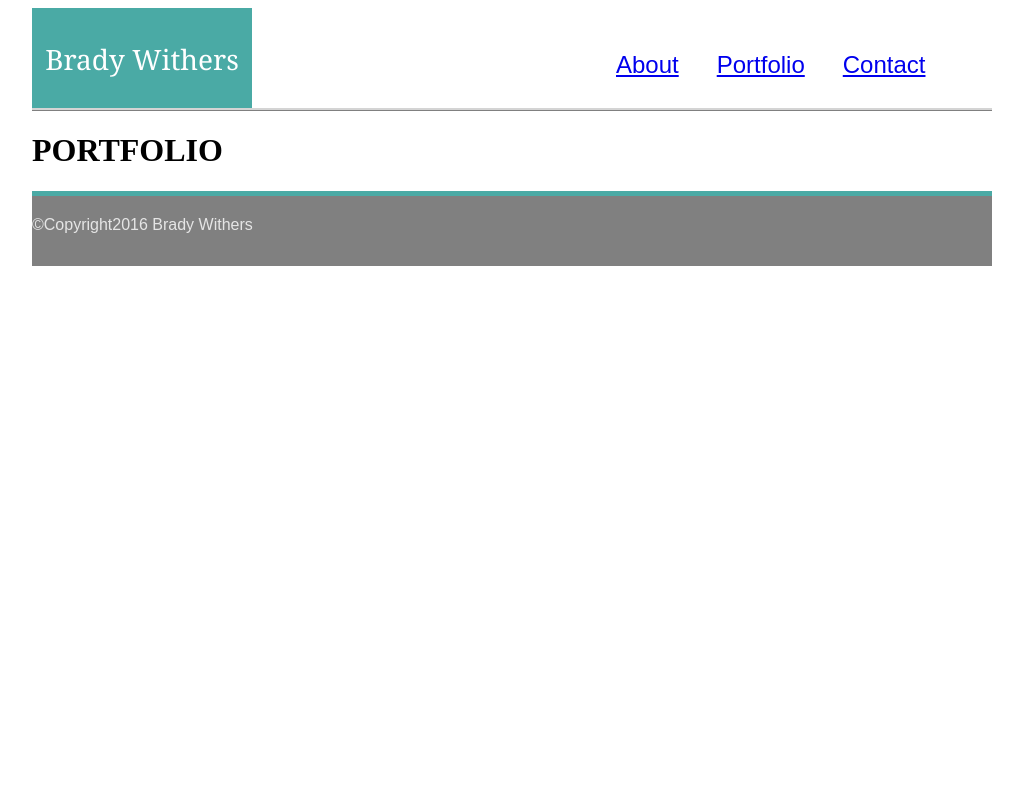
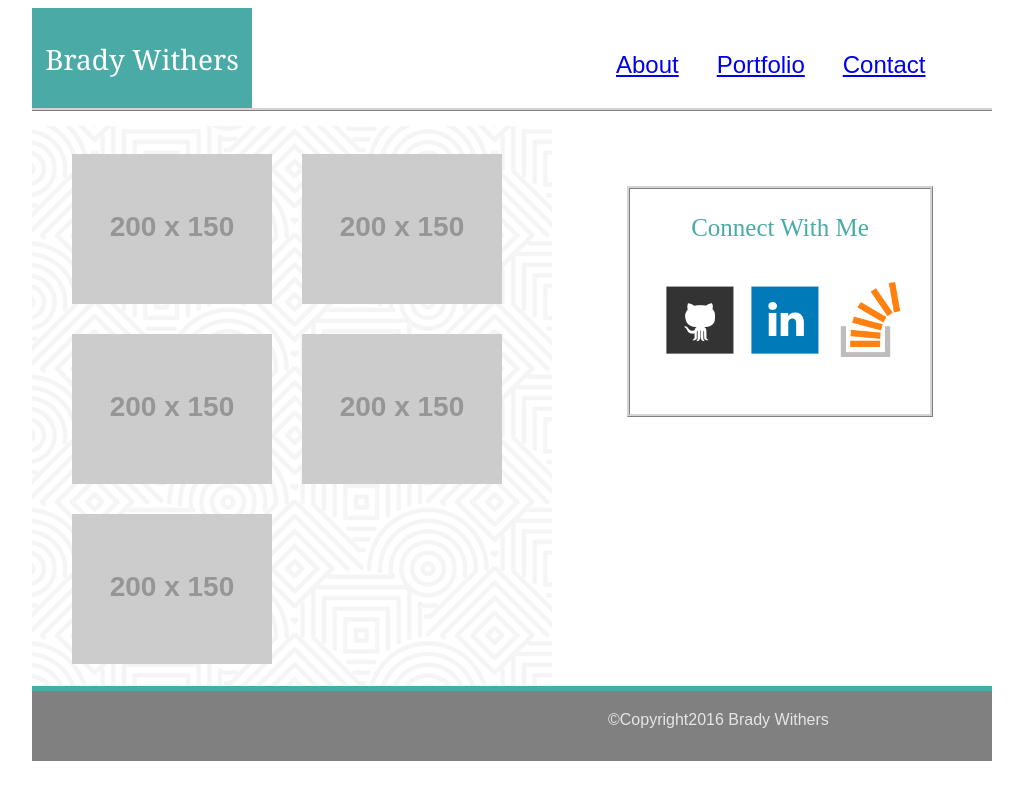
Before and after one commit to b-withers/Basic-Portfolio, a plain HTML site: page portfolio.html in a window 1280 px wide. Shown: the whole page, without its empty margins (126-1149 px from the left). Drawn offline with Linux system fonts and the light colour scheme; placeholder pictures from the web are drawn by us.

Commit message:
first commit

```diff
--- a/assests/style.css
+++ b/assests/style.css
@@ -1,5 +1,6 @@
 body{
 	padding-left: 150px;
+
 }
 
 
@@ -39,6 +40,9 @@ body{
 	margin-left: 24px;
 }
 
+
+
+
 #list2 {
 	font-family: 'Arial', 'Helvetica Neue', Helvetica, sans-serif;
 	display: inline-block;
@@ -46,6 +50,7 @@ body{
 	text-align: right;
 	font-size: 24px;
 	margin-left: 24px;
+	text-decoration: none;
 }
 
 #list3{
@@ -55,6 +60,7 @@ body{
 	text-align: right;
 	font-size: 24px;
 	margin-left: 24px;
+	text-decoration: none;
 }
 
 #middle-menu {
@@ -171,3 +177,86 @@ body{
 	width: 500px;
 	background-color: white;
 }
+
+.port-menu{
+
+	width: 520px;
+	height: 560px;
+	background-image: url("hypnotize.png");
+	margin-top: 15px
+
+}
+
+.box1{
+	height: 150px;
+	width: 200px;
+	background-color: blue;
+	float:left;
+	margin-right: 30px;
+	margin-left: 40px;
+	margin-bottom: 30px;
+	margin-top: 28px;
+}
+
+.box2 {
+height: 150px;
+	width: 200px;
+	background-color: red;
+	float: left;
+	margin-right: 30px;
+	margin-top: 28px;
+	margin-bottom: 30px;
+}
+
+.box3{
+height: 150px;
+	width: 200px;
+	background-color: yellow;
+	float: left;
+	margin-right: 30px;
+	margin-left: 40px;
+	margin-bottom: 30px;
+}
+
+.box4{
+height: 150px;
+	width: 200px;
+	background-color: green;
+	float: left;
+	margin-right: 30px;
+
+	margin-bottom: 30px;
+}
+
+.box5{
+	height: 150px;
+	width: 200px;
+	background-color: brown;
+	float: left;
+	margin-right: 30px;
+	margin-left: 40px;
+	margin-bottom: 30px;
+}
+
+.title1{
+	float:left;
+	color: white;
+}
+
+.aside3 {
+	float: left;
+	height: 200px;
+	width: 300px;
+	background-color: white;
+	color: #4aaaa5;
+	font-size: 25px;
+	text-align: center;
+	padding-top: 25px;
+	border-style: ridge;
+	border-width: 3px;
+	border-color: #d4d4d4;
+	position: relative;
+	bottom: 500px;
+	left: 325px;
+
+}
--- a/portfolio.html
+++ b/portfolio.html
@@ -25,7 +25,38 @@
         </div>
     </div>
 
-    <H1> PORTFOLIO</H1>
+    <div class="port-menu">
+
+        <div class="box1"<a href="https://placeholder.com"><img src="http://via.placeholder.com/200x150">
+            </a></div>
+        <div class="box2"><a href="https://placeholder.com"><img src="http://via.placeholder.com/200x150">
+            </a></div>
+        <div class="box3"><a href="https://placeholder.com"><img src="http://via.placeholder.com/200x150">
+            </a></div>
+        <div class="box4"><a href="https://placeholder.com"><img src="http://via.placeholder.com/200x150">
+            </a></div>
+        <div class="box5"><a href="https://placeholder.com"><img src="http://via.placeholder.com/200x150">
+            </a></div>
+    </div>
+
+
+<aside>
+    <div class="aside3">
+        Connect With Me
+            <div>
+                <a href="https://github.com/b-withers" target="_blank">
+                    <img id="git" src="github.png"> </a>
+
+                <a href="https://linkedin.com/in/brady-withers-6965777a/" target="_">
+                    <img id="link" src="link.png"> </a>
+
+                <a href="https://stackoverflow.com/users/8447981/b-withers" target="_blank">
+                    <img id="stack" src="stack.png"> </a>
+            </div>
+    </div>
+
+</aside>
+
 
     <footer id= "footer">&copyCopyright2016 Brady Withers</footer>
 
```
